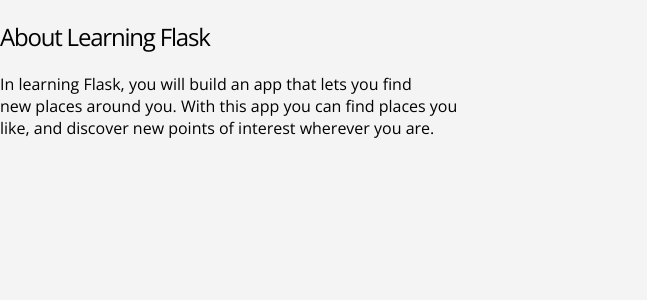
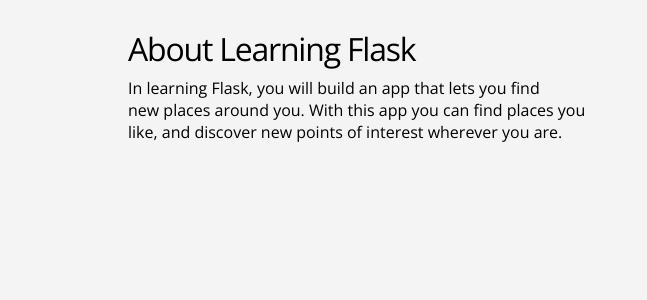
Before and after one commit to crispybacon/ScratchSpace, a Flask app: page /about in a window 1280 px wide. Shown: the part 50-350 px from the top of the page, without its empty margins (0-647 px from the left). Run offline with Flask 2, Linux system fonts and the light colour scheme; some libraries are stand-ins or nearby versions.

Commit message:
added about and flash capability

```diff
--- a/static/css/main.css
+++ b/static/css/main.css
@@ -48,6 +48,20 @@
   position: absolute;
   top: 28%;
   left: 10%;
+}
+
+.section-about{
+  margin-left: 10%;
+}
+
+.section-about h2 {
+  position: absolute;
+  font-size: 200%;
+}
+
+.section-about p {
+  position: absolute;
+  margin-top: 6%;
 }
 
 .section-content h2 {
--- a/templates/index.html
+++ b/templates/index.html
@@ -6,7 +6,7 @@
         <div class="section-content">
           <h2>Dicover places near you.</h2>
           <a href="#" class="btn-primary">Sign up</a>
-          <a href="#" class="btn-secondary">Learn More</a>
+          <a href="{{ url_for('about') }}" class="btn-secondary">Learn More</a>
         </div>
         <div class="section-device">
           <img src="{{ url_for('static', filename='img/device.png') }}">
--- a/templates/layout.html
+++ b/templates/layout.html
@@ -4,6 +4,7 @@
     <meta charset="utf-8">
     <link href="http://fonts.googleapis.com/css?family=Open+Sans:300,400,600" rel='stylesheet'>
     <link href="{{ url_for('static', filename='css/main.css') }}" rel="stylesheet">
+    <link rel="stylesheet" type="text/css" href="{{ url_for('static', filename='css/flaticon.css') }}">
   </head>
   <body>
     <header class="container">
```
